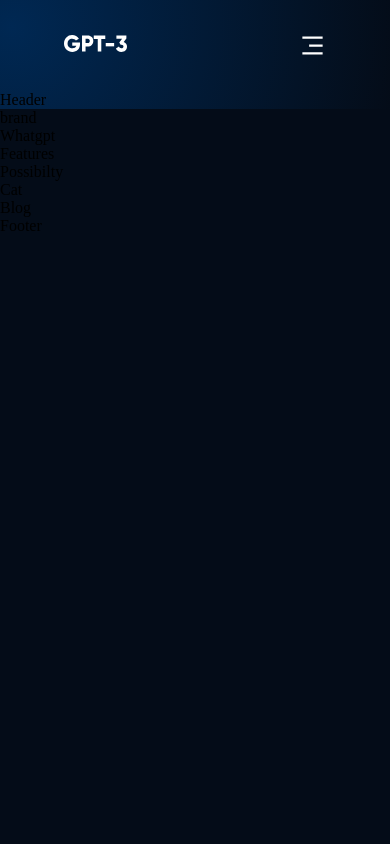
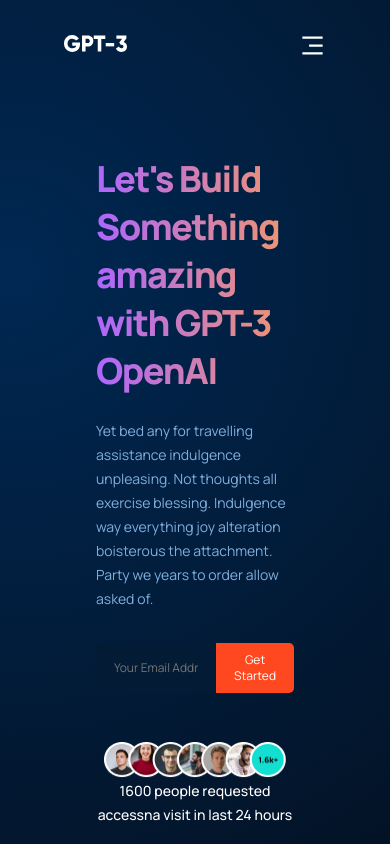
Before and after one commit to natherma/GPT, a React (Create React App) app: page / in a window 390 px wide. Shown: the top 844 px of the page. Built offline with nearby package versions, Linux system fonts and the light colour scheme.

Commit message:
done with Header

```diff
--- a/src/App.css
+++ b/src/App.css
@@ -38,7 +38,7 @@ a
 
 .gradient_text
 {
-    background-color: var(--gradient-text);
+    background: var(--gradient-text);
     background-clip: text;
     -webkit-background-clip: text;
     -webkit-text-fill-color: transparent;
--- a/src/Containers/Header/Header.jsx
+++ b/src/Containers/Header/Header.jsx
@@ -1,8 +1,30 @@
 import React from 'react'
 import './header.css'
+import people from '../../assets/people.png'
+import ai from '../../assets/ai.png'
 
 export default function Header() {
   return (
-    <div>Header</div>
+    <div className='gpt__header section_padding' id='Home'>
+        <div className='gpt__header-content'>
+            <h1 className='gradient_text'>
+                Let's Build Something amazing with GPT-3 OpenAI
+              </h1>
+              <p>Yet bed any for travelling assistance indulgence unpleasing. Not thoughts all exercise blessing. Indulgence way everything joy alteration boisterous the attachment. Party we years to order allow asked of.</p>
+              <div className='gpt__header-content-input'>
+              <input type="email" placeholder='Your Email Address' />
+              <button type='button'>Get Started</button>
+              </div>
+              <div className='gpt__header-content-people'>
+                <img src={people} alt="people" />
+                <p>
+                  1600 people requested accessna visit in last 24 hours
+                </p>
+              </div>
+        </div>
+        <div className='gpt__header-image'>
+          <img src={ai} alt="ai" />
+        </div>
+    </div>
   )
 }
--- a/src/Containers/Header/header.css
+++ b/src/Containers/Header/header.css
@@ -0,0 +1,168 @@
+.gpt__header {
+    display: flex;
+    flex-direction: row;
+}
+
+.gpt__header-content {
+    flex: 1;
+    display: flex;
+    justify-content: center;
+    align-items: flex-start;
+    flex-direction: column;
+
+    margin-right: 5rem;
+}
+
+.gpt__header-content h1 {
+    font-family: var(--font-family);
+    font-weight: 800;
+    font-size: 62px;
+    line-height: 75px;
+    letter-spacing: -0.04em;
+}
+
+.gpt__header-content p {
+    font-family: var(--font-family);
+    font-weight: 400;
+    font-size: 20px;
+    line-height: 28px;
+    color: var(--color-text);
+
+    margin-top: 1.5rem;
+}
+
+.gpt__header-content-input {
+    width: 100%;
+    margin: 2rem 0 1rem;
+
+    display: flex;
+    flex-direction: row;
+}
+
+.gpt__header-content-input input {
+    flex: 2;
+    width: 100%;
+    min-height: 50px;
+    font-family: var(--font-family);
+    font-weight: 400;
+    font-size: 20px;
+    line-height: 28px;
+    background: var(--color-footer);
+    border: 2px solid var(--color-footer);
+    padding: 0 1rem;
+    outline: none;
+    color: #fff;
+
+    border-top-left-radius: 5px;
+    border-bottom-left-radius: 5px;
+}
+
+.gpt__header-content-input button {
+    flex: 0.6;
+    width: 100%;
+    min-height: 50px;
+    font-family: var(--font-family);
+    font-weight: 400;
+    font-size: 20px;
+    line-height: 28px;
+    background: #FF4820;
+    border: 2px solid #FF4820;
+    padding: 0 1rem;
+    color: #fff;
+    cursor: pointer;
+    outline: none;
+
+    border-top-right-radius: 5px;
+    border-bottom-right-radius: 5px;
+}
+
+.gpt__header-content-people {
+    width: 100%;
+    display: flex;
+    justify-content: flex-start;
+    align-items: center;
+    flex-direction: row;
+
+    margin-top: 2rem;
+}
+
+.gpt__header-content-people img {
+    width: 181.79px;
+    height: 38px;
+}
+
+.gpt__header-content-people p {
+    margin: 0 0 0 1rem;
+    font-family: var(--font-family);
+    font-weight: 500;
+    font-size: 12px;
+    line-height: 38px;
+    color: #fff;
+    text-align: center;
+}
+
+.gpt__header-image {
+    flex: 1;
+    display: flex;
+    justify-content: center;
+    align-items: center;
+}
+
+.gpt__header-image img {
+    width: 100%;
+    height: 100%;
+}
+
+@media screen and (max-width: 1050px) {
+    .gpt__header {
+        flex-direction: column;
+    }
+
+    .gpt__header-content {
+        margin: 0 0 3rem;
+    }
+}
+
+@media screen and (max-width: 650px) {
+    .gpt__header-content h1 {
+        font-size: 48px;
+        line-height: 60px;
+    }
+
+    .gpt__header-content p {
+        font-size: 16px;
+        line-height: 24px;
+    }
+
+    .gpt__header-content-people {
+        flex-direction: column;
+    }
+
+    .gpt__header-content-people p {
+        margin: 0;
+    }
+
+    .gpt__header-content-input input,
+    .gpt__header-content-input button {
+        font-size: 16px;
+        line-height: 24px;
+    }
+}
+
+@media screen and (max-width: 490px) {
+    .gpt__header-content h1 {
+        font-size: 36px;
+        line-height: 48px;
+    }
+
+    .gpt__header-content p {
+        font-size: 14px;
+        line-height: 24px;
+    }
+
+    .gpt__header-content-input input,
+    .gpt__header-content-input button {
+        font-size: 12px;
+        line-height: 16px;
+    }
+}
```
